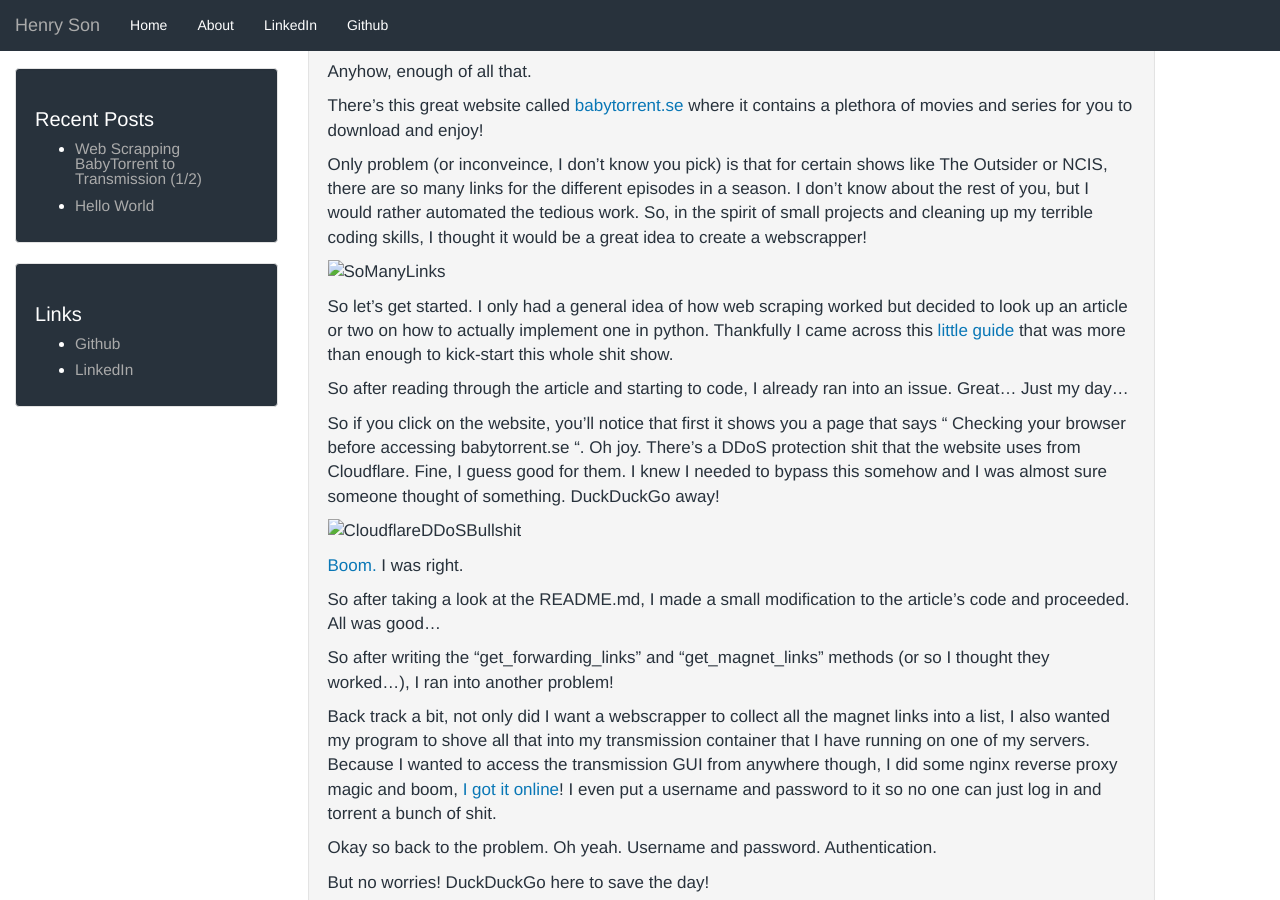
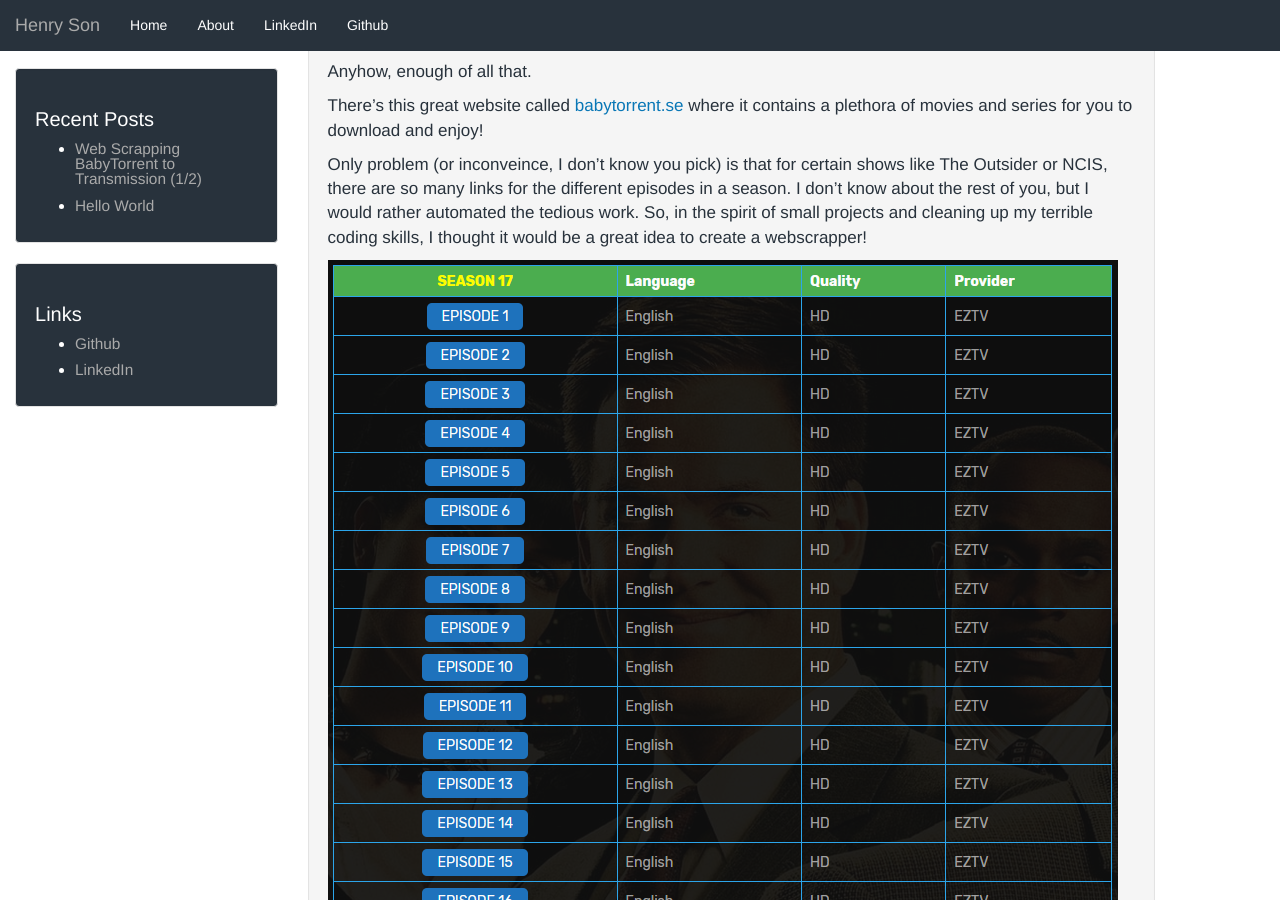
Before and after one commit to sonbyj01/sonbyj01.github.io, a Jekyll site: the page built from _posts/2020-04-19-Web-Scrapper-1.markdown, in a window 1280 px wide and 900 px high, scrolled down 324 px. Built offline with Jekyll 4.4.1, drawn with Linux system fonts in a browser that asks for light colours.

Commit message:
spelling error from assests to assets

```diff
--- a/_posts/2020-04-19-Web-Scrapper-1.markdown
+++ b/_posts/2020-04-19-Web-Scrapper-1.markdown
@@ -22,7 +22,7 @@
 different episodes in a season. I don't know about the rest of you, but I would rather automated the tedious work. So, in the spirit of
 small projects and cleaning up my terrible coding skills, I thought it would be a great idea to create a webscrapper!
 
-![SoManyLinks]({{ site.baseurl }}/assests/images/2020-04-19-Web-Scrapper-1/Torrents.PNG)
+![SoManyLinks](https://blog.hson.dev/assets/images/2020-04-19-Web-Scrapper-1/Torrents.PNG)
 
 So let's get started. I only had a general idea of how web scraping worked but decided to look up an article or two on how to actually implement one
 in python. Thankfully I came across this [little guide] that was more than enough to kick-start this whole shit show.
@@ -33,7 +33,7 @@
 joy. There's a DDoS protection shit that the website uses from Cloudflare. Fine, I guess good for them. I knew I needed to bypass this somehow and I
 was almost sure someone thought of something. DuckDuckGo away!
 
-![CloudflareDDoSBullshit]({{ site.baseurl }}/assests/images/2020-04-19-Web-Scrapper-1/Cloudflare.PNG)
+![CloudflareDDoSBullshit](https://blog.hson.dev/assets/images/2020-04-19-Web-Scrapper-1/Cloudflare.PNG)
 
 [Boom.] I was right.
 
@@ -53,7 +53,7 @@
 thing built into Firefox. After typing the url of my transmission site and clicking cancel when it asked for my credentials, I saw the first row in the
 analyzer. Right there, it said " www-authenticate: Basic realm="Transmission" "
 
-![Network Analyzer]({{ site.baseurl }}/assests/images/2020-04-19-Web-Scrapper-1/Network.PNG)
+![Network Analyzer]({{ site.baseurl }}/assets/images/2020-04-19-Web-Scrapper-1/Network.PNG)
 
 So now I know transmission uses basic authentication. On top of that, the article also provides the code to use a GET request with the url and your
 credentials! Ah, life is so wonderful and sweet. As soon as I logged into my transmission site, I was going to go right into 'Inspect Elements'. However,
@@ -65,7 +65,7 @@
 find a POST request packet that had a method of "torrent-add". Mhmm interesting... It also showed the magnet url that I previously requested for. So I knew
 this was it! After adding a couple more lines of code to make the POST requests, I was done!
 
-![CoolBurpSuite]({{ site.baseurl }}/assests/images/2020-04-19-Web-Scrapper-1/Burp_Suite.PNG)
+![CoolBurpSuite]({{ site.baseurl }}/assets/images/2020-04-19-Web-Scrapper-1/Burp_Suite.PNG)
 
 FINALLY! I'M DONE! AFTER 3 HOURS OF DUCKDUCKGOING AND CODING AND JUMPING ONTO MY BED OUT OF FRUSTURATION, I WAS DONE!
 
```
